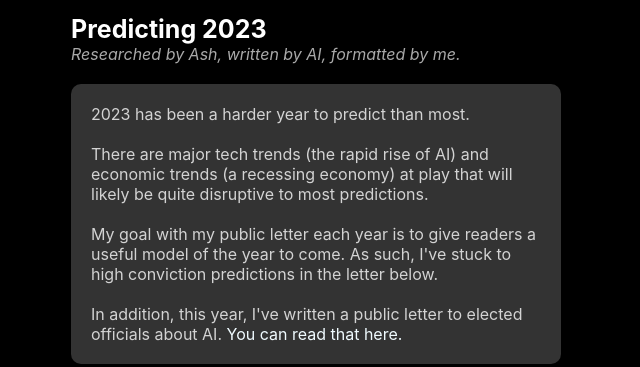
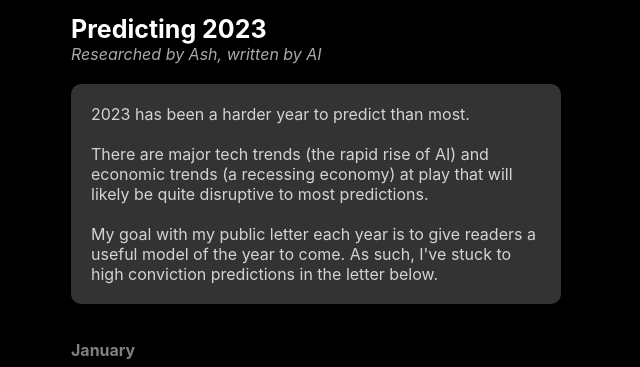
Before and after one commit to ashbhat/predicting2023, a plain HTML site: page index.html in a window 1280 px wide. Shown: the part 414-781 px from the top of the page, without its empty margins (319-959 px from the left). Drawn offline with Linux system fonts and the light colour scheme.

Commit message:
predicting 2023

```diff
--- a/index.html
+++ b/index.html
@@ -49,7 +49,7 @@
 	<div class="text_container">
 	<div>
 		<h1>Predicting 2023</h1>
-		<span class="subtitle">Researched by Ash, written by AI, formatted by me.</span>
+		<span class="subtitle">Researched by Ash, written by AI</span>
 
 	</div>
 	<br/>
@@ -57,8 +57,6 @@
 		2023 has been a harder year to predict than most. <br/><br/>There are major tech trends (the rapid rise of AI) and economic trends (a recessing economy) at play that will likely be quite disruptive to most predictions. <br/>
 		<br/>
 		My goal with my public letter each year is to give readers a useful model of the year to come. As such, I've stuck to high conviction predictions in the letter below.
-		<br/><br/>
-		In addition, this year, I've written a public letter to elected officials about AI. <a class="noteLink" href="https://en.wikipedia.org/wiki/118th_United_States_Congress">You can read that here.</a>
 	</div>
 	<br/>
 
```
